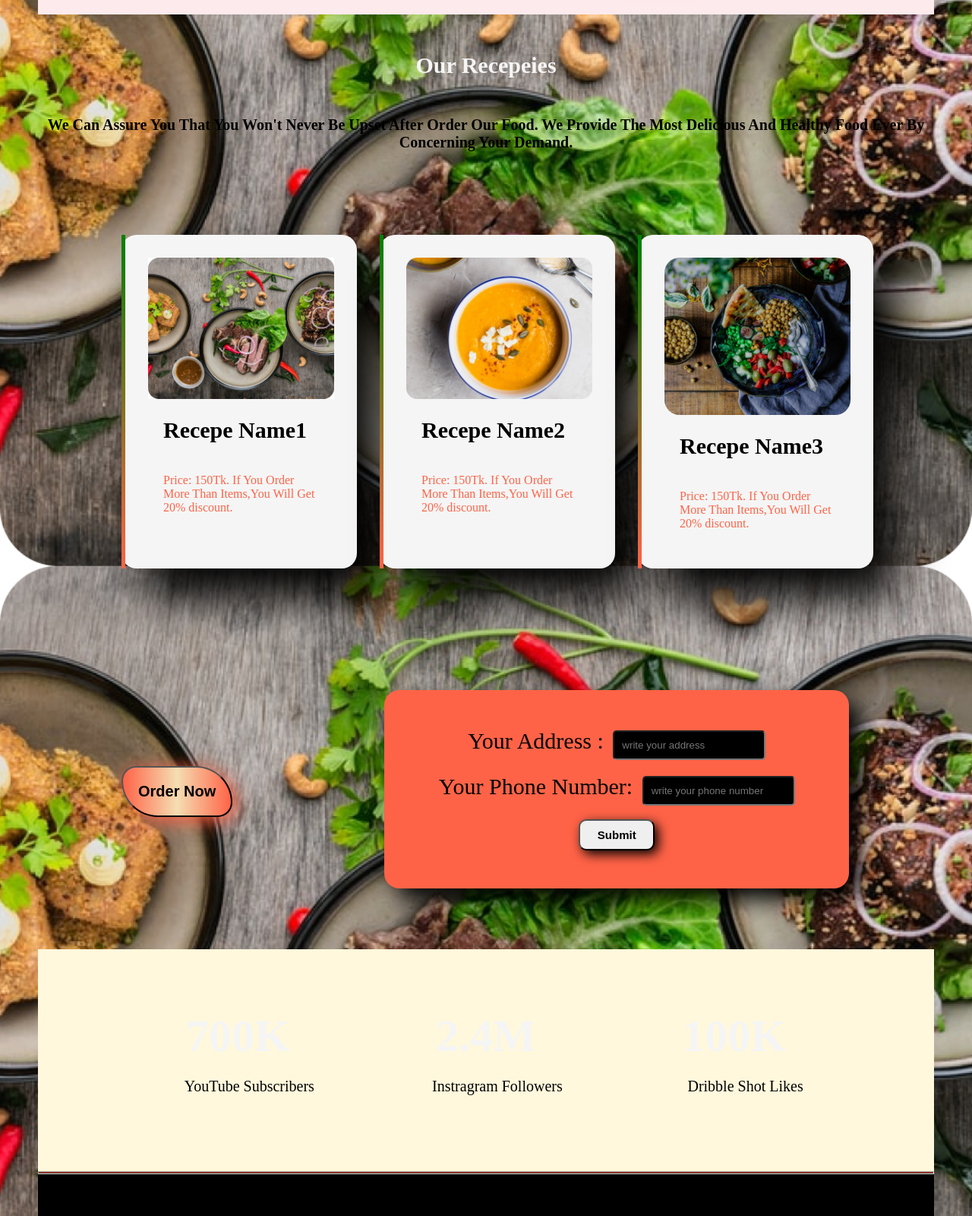
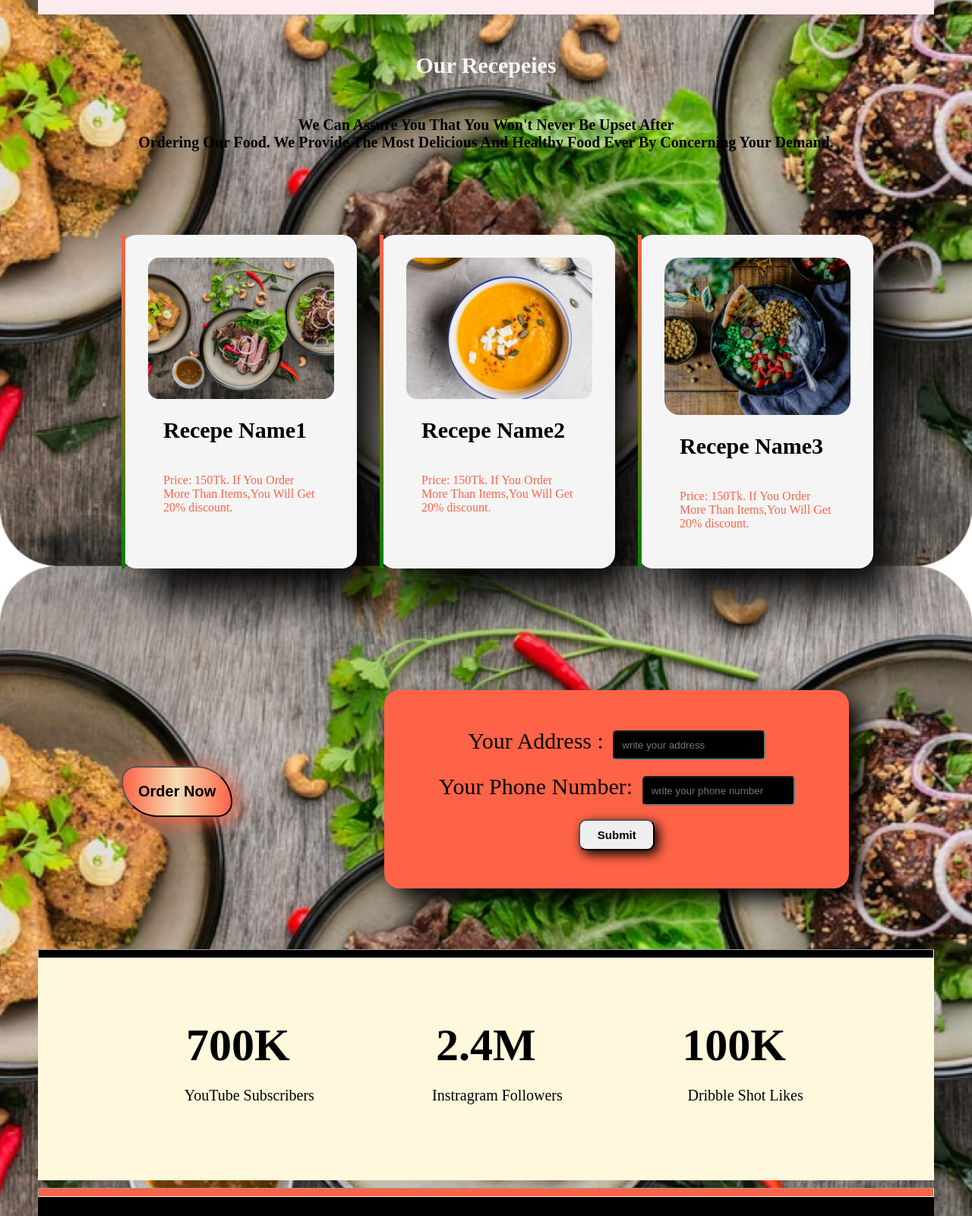
Before and after one commit to Sumona-Afrin-Joti/First-Assignment, a plain HTML site: page index.html in a window 1280 px wide. Shown: the part 1200-2800 px from the top of the page at 76% size. Drawn offline with Linux system fonts and the light colour scheme; a web font is replaced by a local one.

Commit message:
forth commit

```diff
--- a/index.html
+++ b/index.html
@@ -19,7 +19,7 @@
 
         <header>
             <div class="header-div">
-                <p> RESTOURANT LOGO</p>
+                <p><i>RESTOURANT LOGO</i></p>
             </div>
             <div class="header-div2">
                 <ul>
@@ -39,8 +39,7 @@
             </div>
         </header>
         <section>
-            <h1 id="id1">Welcome To <span class="span1">Food Network.</span></h1>
-            <h1> Your Healthy Food Bazar.</h1>
+            <h1> Assalamu-Alykum. Welcome To <span class="span1">Food Network..</span> <br>Your Healthy Food Bazar.</h1>
             <div class="flex1">
                 <div class="half-width1">
                     <h2>Skip The Diet,</h2>
@@ -49,7 +48,7 @@
                     <p>Hey Foodie ! Imagine You Don't Need A Diet,Because We Provide Healthy And Delicious Food For
                         You.Stay
                         Connected.</p>
-                    <a class="button1" href="https://en.wikipedia.org/wiki/Bangladesh" target="_blank">Check Out</a>
+                    <a class="button1" href="https://sumona-afrin-joti.github.io/my-first-tried-portfolio/index.html" target="_blank">Check Out</a>
 
                 </div>
                 <div class="half-width2">
@@ -70,14 +69,14 @@
                     pandas - in a heartbeat!
                     Interested? Let's start our partnership today!</p>
 
-                <a class="button1" href="https://www.restaurant.foodpanda.sg/s/?language=en_US&countryIsoCode=BD"
+                <a class="button1" href="https://sumona-afrin-joti.github.io/practiceday-portfolio/index.html"
                     target="_blank">Get Started</a>
             </div>
         </section>
 
         <section id="section3">
-            <H3 id="h3">Our Recepeies</H3>
-            <p id="p">We Can Assure You That You Won't Never Be Upset After Order Our Food. We Provide The Most
+            <H3 id="h3"><strong> Our Recepeies</strong></H3>
+            <p id="p">We Can Assure You That You Won't Never Be Upset After<br> Ordering Our Food. We Provide The Most
                 Delicious And Healthy Food Ever By Concerning Your Demand.</p>
 
             <div class="flex3">
@@ -117,6 +116,7 @@
                 </form>
             </div>
         </section>
+        <hr id="hr1">
 
         <section class="flex5">
             <div class="flex5-div">
@@ -132,7 +132,7 @@
                 <p>Dribble Shot Likes</p>
             </div>
         </section>
-        <hr>
+        <hr id="hr2">
         <footer>
             <h3><span class="span1">FOOD</span> NETWORK</h3>
             <p><small>Eat Healthy To Live Healthy, Live Healthy To Live Happy.</small></p>
--- a/style.css
+++ b/style.css
@@ -66,7 +66,7 @@ h1{
     text-align: center;
     font-size: 50px;
     font-weight: bold;
-    color:whitesmoke
+    color:black;
 }
 
 .flex1{
@@ -133,7 +133,7 @@ h1{
     border-radius: 20px;
     background-color: whitesmoke;
     border-left: 5px solid;
-    border-image: linear-gradient(to bottom, green,tomato);
+    border-image: linear-gradient(to bottom,tomato,green);
     border-image-slice: 1;
 
 }
@@ -202,6 +202,11 @@ h1{
     box-shadow: 5px 5px 15px black;
     font-weight: bold;
 }
+#hr1{
+    padding:5px;
+    background-color: black;
+
+}
 .flex5{
     display: flex;
     background-color: cornsilk;
@@ -225,6 +230,11 @@ h1{
 .flex5-div{
     width:33.33%;
 }
+#hr2{
+    padding: 5px ;
+    background-image:linear-gradient(to bottom,tomato,tomato);
+    margin-top: 10px;
+}
 footer{
     background-color: black;
     padding:90px;
@@ -241,7 +251,3 @@ footer p{
     padding:30px;
     padding-bottom: 0px;
 }
-hr{
-    padding: 1px ;
-    background-image:linear-gradient(to bottom,tomato,black);
-}
```
Also changed, not shown: images/bg.jpg (added).
